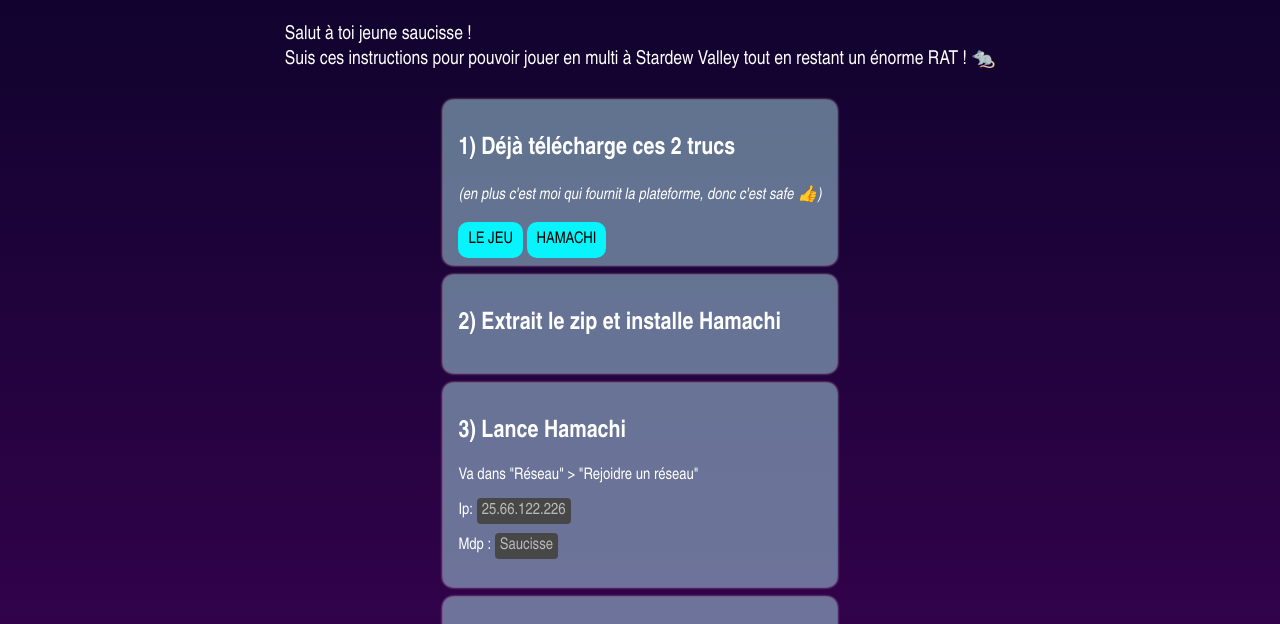
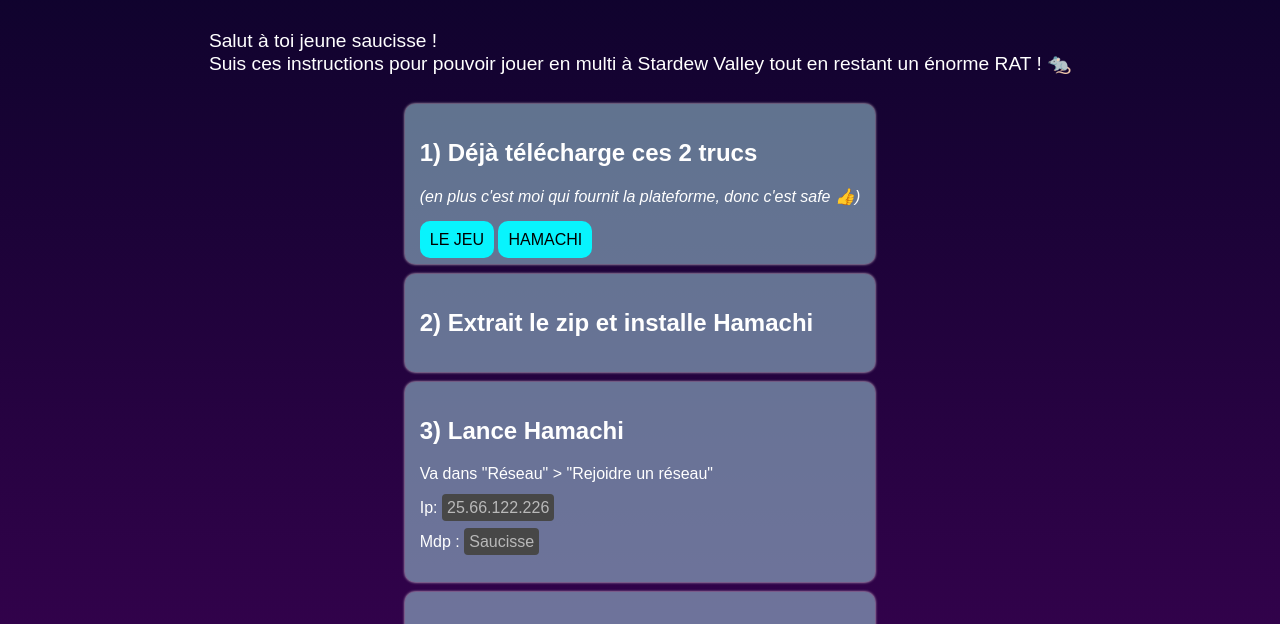
Before and after one commit to KWurZ-Ow/TutoStardew, a plain HTML site: page index.html in a window 1280 px wide. Shown: the part 63-687 px from the top of the page. Drawn offline with Linux system fonts and the light colour scheme.

Commit message:
fix police

```diff
--- a/style.css
+++ b/style.css
@@ -1,6 +1,6 @@
 body {
     background: linear-gradient(hsl(255, 87%, 9%), hsl(281, 95%, 16%));
-    font-family: 'Franklin Gothic light', 'Arial Narrow', Arial, sans-serif;
+    font-family: 'Franklin Gothic light', sans-serif;
     height: 100vh;
     margin: 0;
     display: flex;
```
